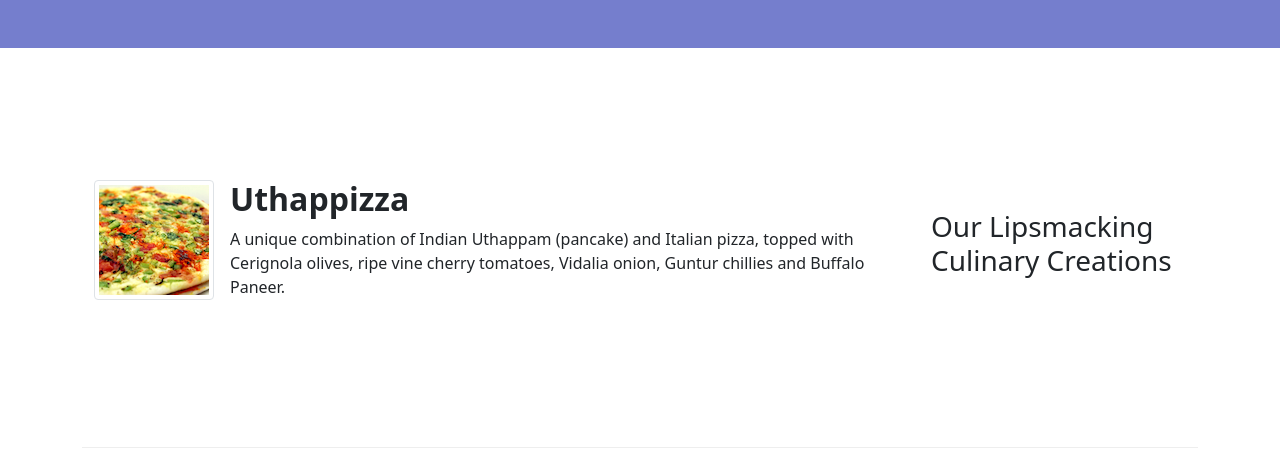
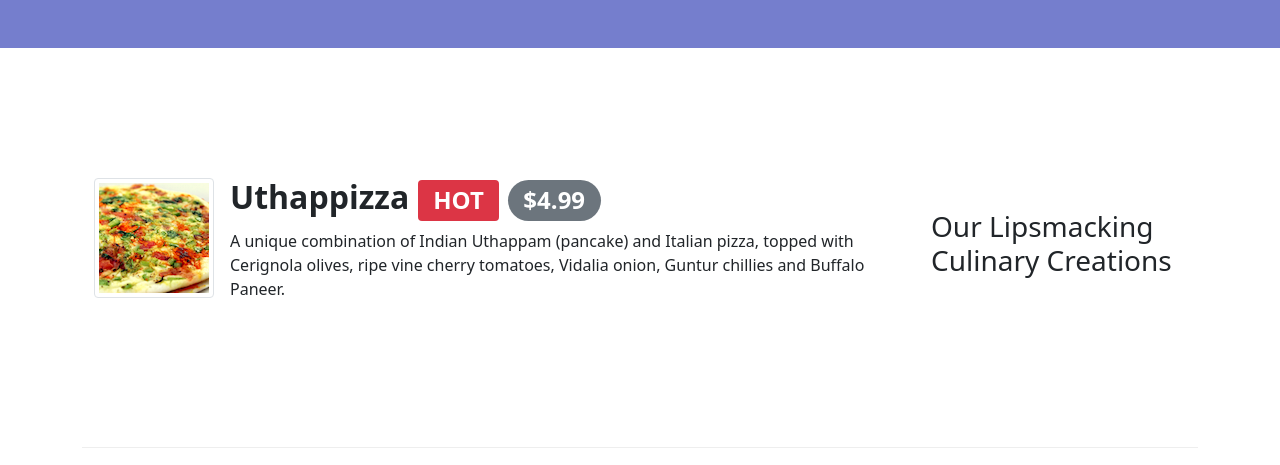
Before and after one commit to bernardolr/Front-end-web-UI-frameworks, a website: page index.html in a window 1280 px wide. Shown: the part 335-800 px from the top of the page. Drawn offline with nearby package versions, Linux system fonts and the light colour scheme.

Commit message:
Alerting users

```diff
--- a/index.html
+++ b/index.html
@@ -63,9 +63,8 @@
                     <img class="img-thumbnail me-3" src="img/uthappizza.png" alt="uthappizza"
                     style="width: 120px; height: 120px;" >
                     <div class="">
-                        <h2 class="mt-0 fw-bold">Uthappizza</h2>
+                        <h2 class="mt-0 fw-bold">Uthappizza <span class="badge bg-danger">HOT</span> <span class="badge rounded-pill bg-secondary">$4.99</span></h2>
                         <p>A unique combination of Indian Uthappam (pancake) and Italian pizza, topped with Cerignola olives, ripe vine cherry tomatoes, Vidalia onion, Guntur chillies and Buffalo Paneer.</p>
-
                     </div>
 
 
```
